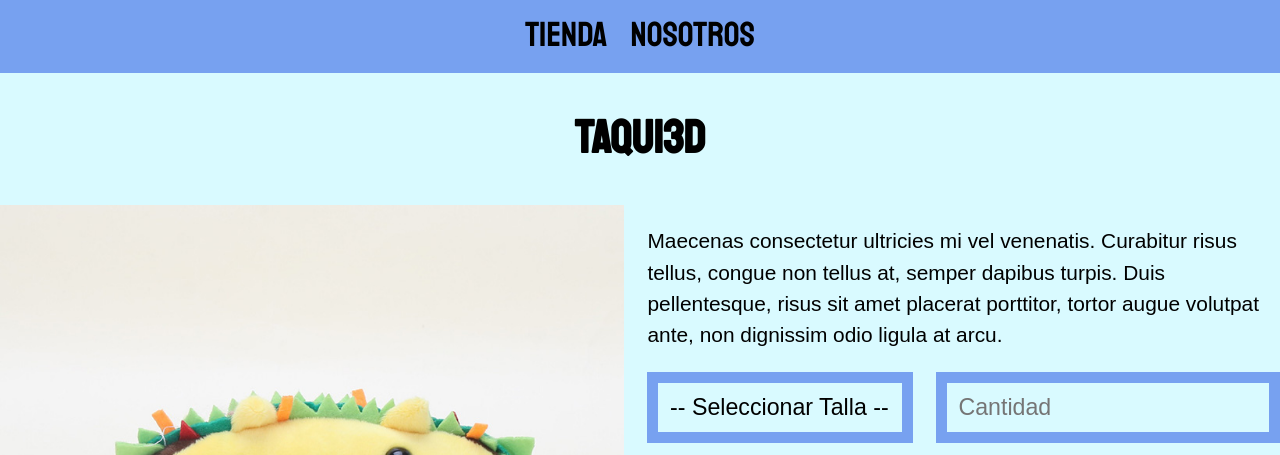
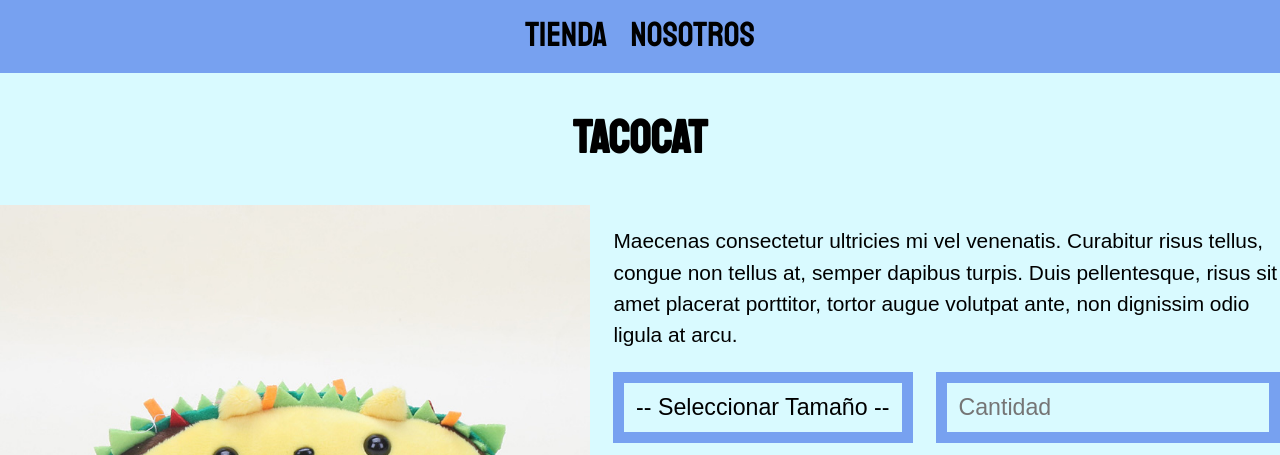
Before and after one commit to Orlando04V/TacoShop, a plain HTML site: page producto7.html in a window 1280 px wide. Shown: the part 345-800 px from the top of the page. Drawn offline with Linux system fonts and the light colour scheme.

Commit message:
Add files via upload

```diff
--- a/producto7.html
+++ b/producto7.html
@@ -21,7 +21,7 @@
     </nav>
 
     <main class="contenedor">
-        <h1>Taqui3D</h1>
+        <h1>TacoCat</h1>
 
         <div class="camisa">
             <img class="camisa__imagen" src="img/7.jpg" alt="Imagen del Producto">
@@ -31,9 +31,9 @@
 
                 <form class="formulario">
                     <select class="formulario__campo">
-                        <option disabled selected>-- Seleccionar Talla --</option>
-                        <option>Chica</option>
-                        <option>Mediana</option>
+                        <option disabled selected>-- Seleccionar Tamaño --</option>
+                        <option>Chico</option>
+                        <option>Mediano</option>
                         <option>Grande</option>
                     </select>
                     <input class="formulario__campo" type="number" placeholder="Cantidad" min="1">
```
Also changed, not shown: producto1.html (+3 -3 lines), producto10.html (+4 -4 lines), producto11.html (+4 -4 lines), producto12.html (+4 -4 lines), producto13.html (+3 -3 lines), producto14.html (+3 -3 lines), producto2.html (+3 -3 lines), producto3.html (+3 -3 lines), producto4.html (+3 -3 lines), producto5.html (+3 -3 lines), producto6.html (+3 -3 lines), producto8.html (+4 -4 lines), producto9.html (+4 -4 lines).
